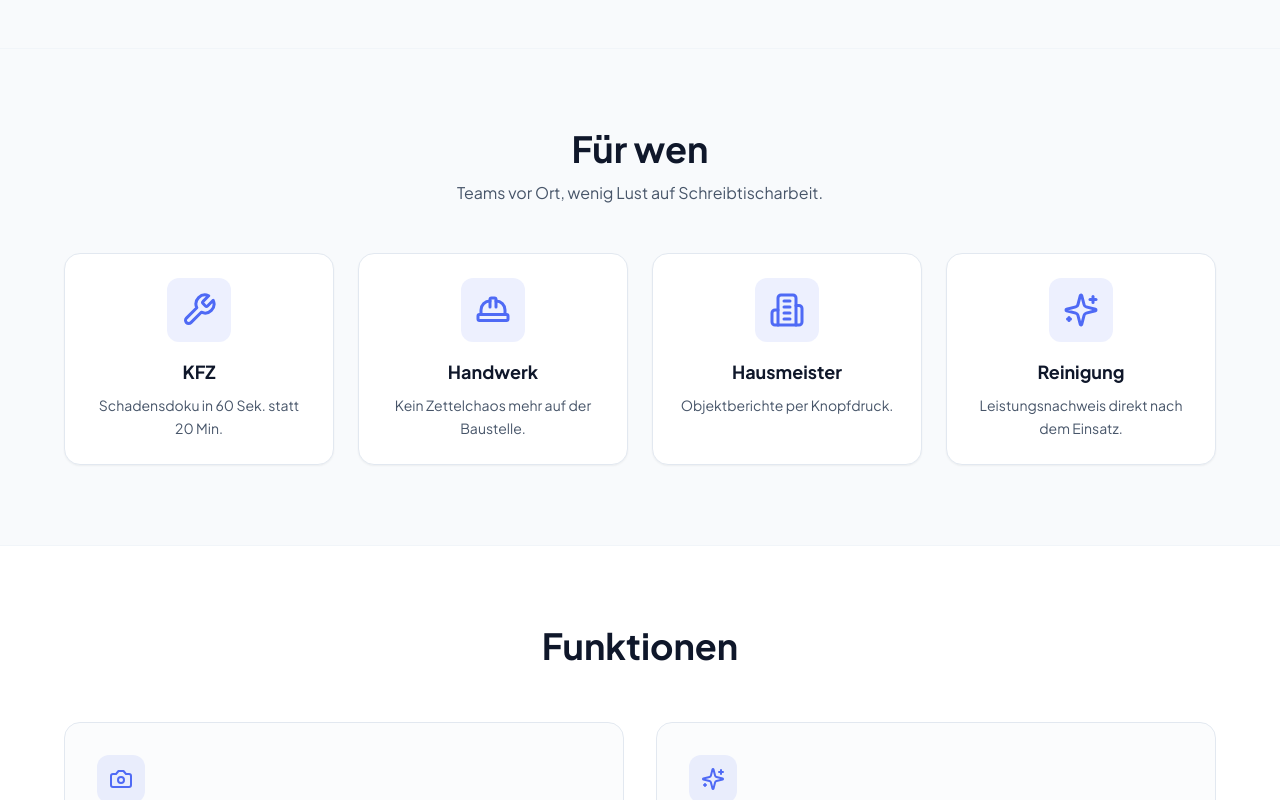
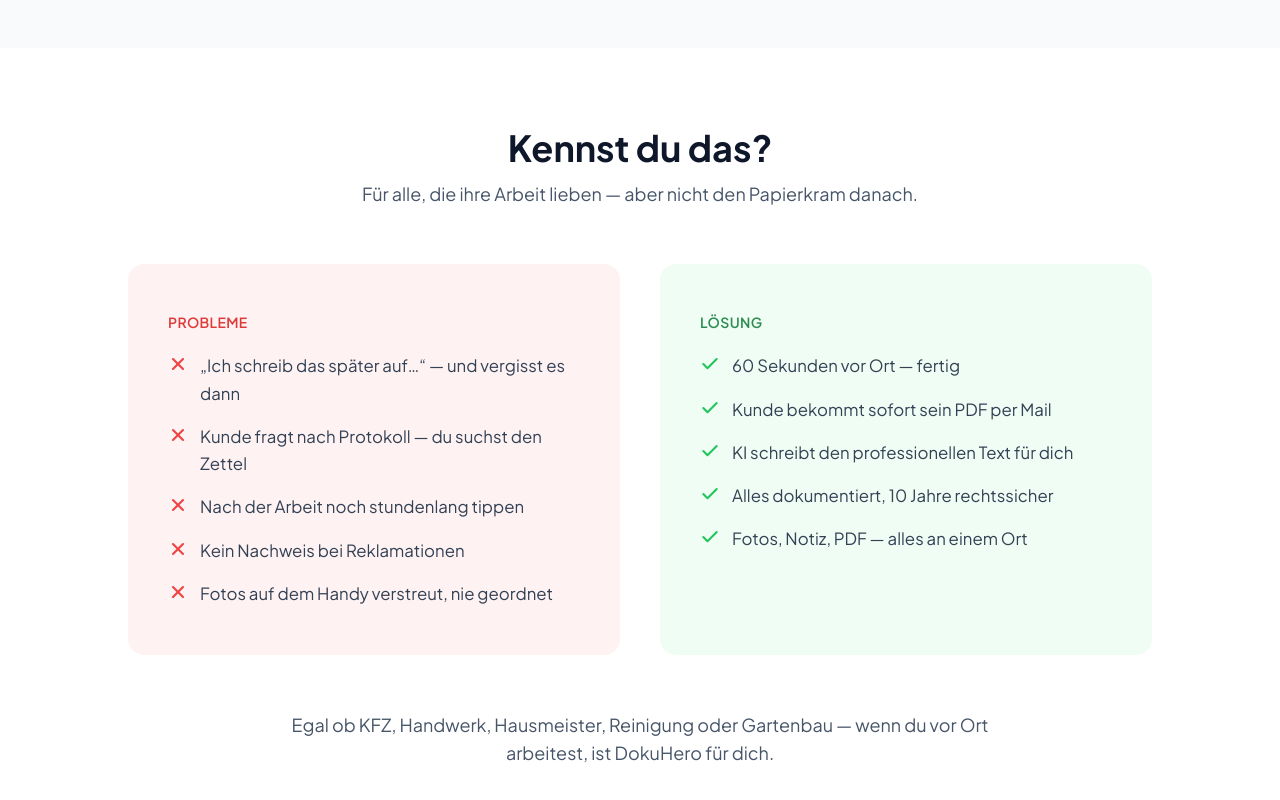
Before and after one commit to sakasolutions/dokuhero, a Next.js app: page / in a window 1280 px wide. Shown: the part 1160-1960 px from the top of the page. Built offline with nearby package versions, Linux system fonts and the light colour scheme.

Commit message:
Design: Für wen Section → Kennst du das Pain Points

```diff
--- a/app/page.tsx
+++ b/app/page.tsx
@@ -4,13 +4,11 @@ import { Fragment, useCallback, useEffect, useState } from "react";
 import Link from "next/link";
 import {
   Archive,
-  Building2,
   Camera,
   Check,
   ChevronDown,
   ClipboardList,
   FileText,
-  HardHat,
   Lock,
   Mail,
   Menu,
@@ -19,7 +17,6 @@ import {
   Shield,
   Sparkles,
   Star,
-  Wrench,
   X,
 } from "lucide-react";
 
@@ -62,28 +59,21 @@ const steps = [
   },
 ];
 
-const branchen = [
-  {
-    icon: Wrench,
-    title: "KFZ",
-    text: "Schadensdoku in 60 Sek. statt 20 Min.",
-  },
-  {
-    icon: HardHat,
-    title: "Handwerk",
-    text: "Kein Zettelchaos mehr auf der Baustelle.",
-  },
-  {
-    icon: Building2,
-    title: "Hausmeister",
-    text: "Objektberichte per Knopfdruck.",
-  },
-  {
-    icon: Sparkles,
-    title: "Reinigung",
-    text: "Leistungsnachweis direkt nach dem Einsatz.",
-  },
-];
+const kennstDuDasProbleme = [
+  "„Ich schreib das später auf…“ — und vergisst es dann",
+  "Kunde fragt nach Protokoll — du suchst den Zettel",
+  "Nach der Arbeit noch stundenlang tippen",
+  "Kein Nachweis bei Reklamationen",
+  "Fotos auf dem Handy verstreut, nie geordnet",
+] as const;
+
+const kennstDuDasLoesungen = [
+  "60 Sekunden vor Ort — fertig",
+  "Kunde bekommt sofort sein PDF per Mail",
+  "KI schreibt den professionellen Text für dich",
+  "Alles dokumentiert, 10 Jahre rechtssicher",
+  "Fotos, Notiz, PDF — alles an einem Ort",
+] as const;
 
 const starterPricingFeatures = [
   "Bis 50 Protokolle/Monat",
@@ -271,7 +261,6 @@ export default function LandingPage() {
   const [heroOn, setHeroOn] = useState(false);
 
   const [howRef, howInView] = useInView(0.12);
-  const [branchenRef, branchenInView] = useInView(0.1);
   const [featuresRef, featuresInView] = useInView(0.08);
   const [trustRef, trustInView] = useInView(0.15);
   const [pricingRef, pricingInView] = useInView(0.1);
@@ -515,41 +504,68 @@ export default function LandingPage() {
           </div>
         </section>
 
-        {/* Für wen */}
+        {/* Kennst du das? */}
         <section
-          id="branchen"
-          ref={branchenRef}
-          className="scroll-mt-20 border-y border-slate-100 bg-slate-50 px-4 py-14 sm:py-16 md:py-20"
+          id="kennst-du-das"
+          className="scroll-mt-20 bg-white px-4 py-14 sm:py-16 md:py-20"
         >
           <div className="mx-auto max-w-6xl">
             <h2 className="text-center text-2xl font-bold text-slate-900 md:text-3xl lg:text-4xl">
-              Für wen
+              Kennst du das?
             </h2>
-            <p className="mx-auto mt-3 max-w-xl text-center text-sm text-slate-600 md:text-base">
-              Teams vor Ort, wenig Lust auf Schreibtischarbeit.
+            <p className="mx-auto mt-3 max-w-2xl text-center text-base leading-relaxed text-slate-600 md:text-lg">
+              Für alle, die ihre Arbeit lieben — aber nicht den Papierkram
+              danach.
             </p>
-            <ul className="mx-auto mt-10 grid max-w-6xl grid-cols-2 gap-4 md:mt-12 md:grid-cols-4 md:gap-6">
-              {branchen.map(({ icon: Icon, title, text }) => (
-                <li
-                  key={title}
-                  className={`group flex flex-col rounded-2xl border border-slate-200 bg-white p-4 text-center shadow-sm transition-all duration-200 ease-out md:p-6 ${animD} md:hover:-translate-y-2 md:hover:border-primary/30 md:hover:shadow-md active:-translate-y-1 active:border-primary/25 active:shadow-md ${
-                    branchenInView
-                      ? "translate-y-0 opacity-100"
-                      : "translate-y-10 opacity-0"
-                  }`}
-                >
-                  <div className="mx-auto flex h-14 w-14 items-center justify-center rounded-xl bg-primary/10 text-primary transition group-hover:bg-primary/15 md:h-16 md:w-16">
-                    <Icon className="h-8 w-8 md:h-9 md:w-9" strokeWidth={2} />
-                  </div>
-                  <h3 className="mt-4 text-base font-bold text-slate-900 md:text-lg">
-                    {title}
-                  </h3>
-                  <p className="mt-2 text-xs leading-snug text-slate-600 md:text-sm md:leading-relaxed">
-                    {text}
-                  </p>
-                </li>
-              ))}
-            </ul>
+
+            <div className="mx-auto mt-10 grid max-w-5xl grid-cols-1 gap-6 md:mt-14 md:grid-cols-2 md:gap-8 lg:gap-10">
+              <div className="rounded-2xl bg-red-50 px-6 py-8 sm:px-8 sm:py-10 md:px-10 md:py-12">
+                <p className="mb-5 text-sm font-semibold uppercase tracking-wide text-red-600/90">
+                  Probleme
+                </p>
+                <ul className="space-y-4">
+                  {kennstDuDasProbleme.map((line) => (
+                    <li
+                      key={line}
+                      className="flex gap-3 text-base leading-snug text-slate-700 md:text-[1.05rem] md:leading-relaxed"
+                    >
+                      <X
+                        className="mt-0.5 h-5 w-5 shrink-0 text-red-500"
+                        strokeWidth={2.5}
+                        aria-hidden
+                      />
+                      <span>{line}</span>
+                    </li>
+                  ))}
+                </ul>
+              </div>
+
+              <div className="rounded-2xl bg-green-50 px-6 py-8 sm:px-8 sm:py-10 md:px-10 md:py-12">
+                <p className="mb-5 text-sm font-semibold uppercase tracking-wide text-green-700/90">
+                  Lösung
+                </p>
+                <ul className="space-y-4">
+                  {kennstDuDasLoesungen.map((line) => (
+                    <li
+                      key={line}
+                      className="flex gap-3 text-base leading-snug text-slate-700 md:text-[1.05rem] md:leading-relaxed"
+                    >
+                      <Check
+                        className="mt-0.5 h-5 w-5 shrink-0 text-green-500"
+                        strokeWidth={2.5}
+                        aria-hidden
+                      />
+                      <span>{line}</span>
+                    </li>
+                  ))}
+                </ul>
+              </div>
+            </div>
+
+            <p className="mx-auto mt-10 max-w-3xl text-center text-base leading-relaxed text-slate-600 md:mt-14 md:text-lg">
+              Egal ob KFZ, Handwerk, Hausmeister, Reinigung oder Gartenbau —
+              wenn du vor Ort arbeitest, ist DokuHero für dich.
+            </p>
           </div>
         </section>
 
```
